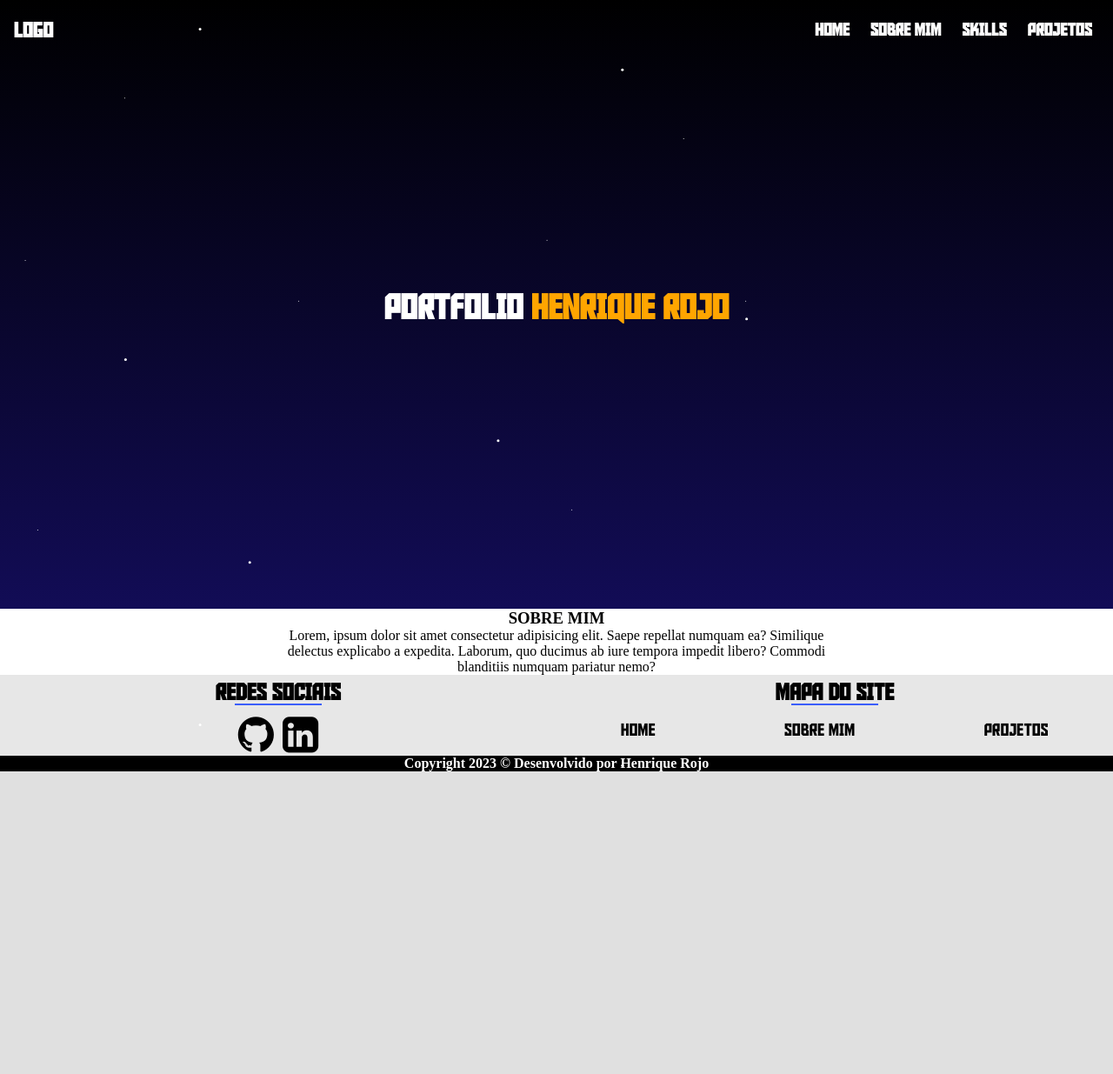
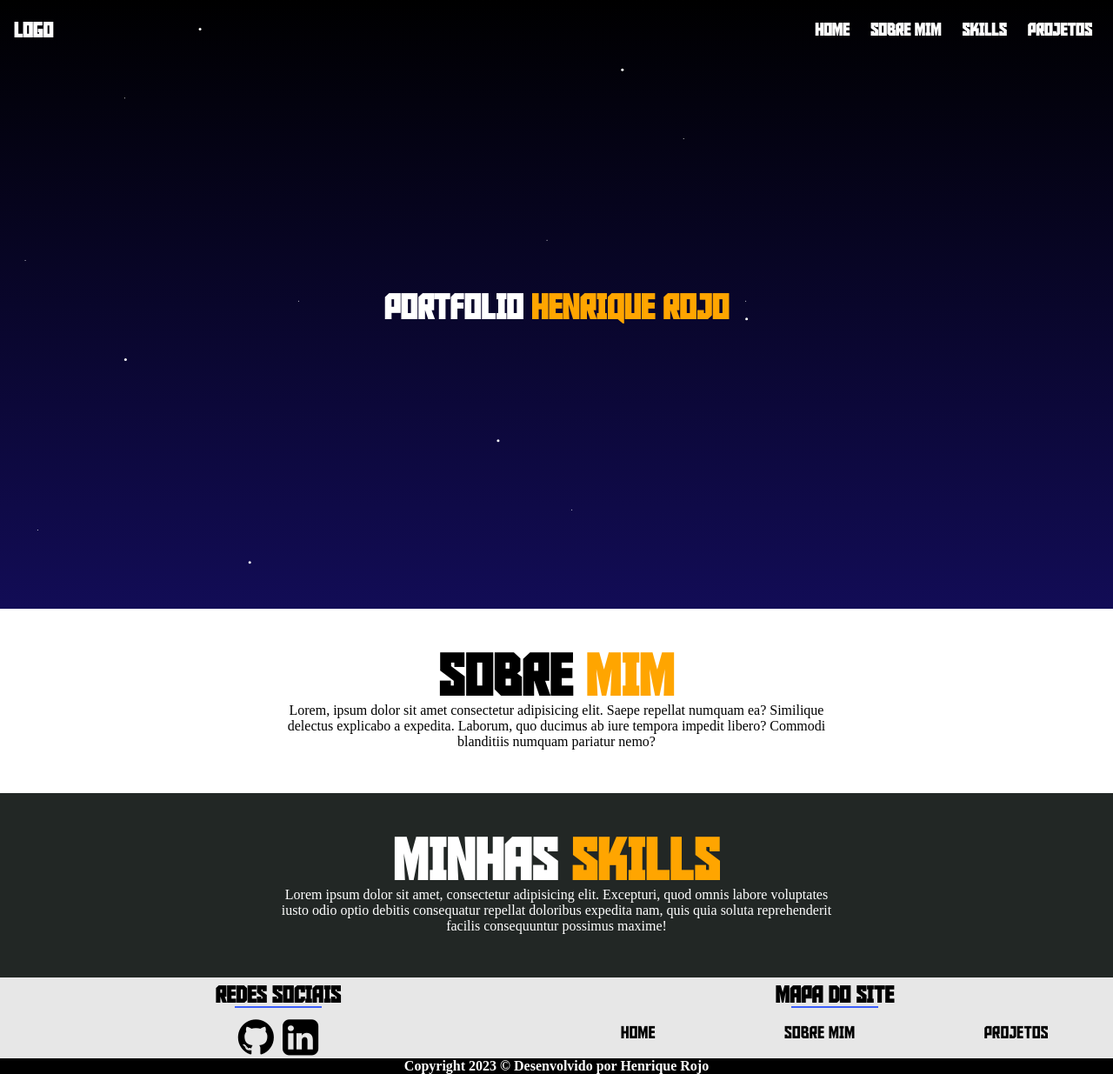
Before and after one commit to henriquerojo/portfolio, a PHP site: page / in a window 1280 px wide. Shown: the whole page at 87% size. Before the commit the page ends 887 px from the top, so only its background shows below. Run offline with PHP 8.4, Linux system fonts and the light colour scheme; some libraries are stand-ins or nearby versions.

Commit message:
protótipo das seções de skills e about

```diff
--- a/index.html
+++ b/index.html
@@ -37,12 +37,23 @@
         <!-- FIM ÁREA INICIAL -->
         <section id="about">
             <article>
-                <h1>SOBRE <span>MIM</span></h1>
-                <p>Lorem, ipsum dolor sit amet consectetur adipisicing elit. Saepe repellat numquam ea? Similique delectus explicabo a expedita. Laborum, quo ducimus ab iure tempora impedit libero? Commodi blanditiis numquam pariatur nemo?</p>
+                <div id="titulo-about">
+                    <h1 style="font-family: fonte4; font-size: 50pt;">SOBRE <span style="color: orange;">MIM</span></h1>
+                </div>
+                <div id="texto-about">
+                    <p>Lorem, ipsum dolor sit amet consectetur adipisicing elit. Saepe repellat numquam ea? Similique delectus explicabo a expedita. Laborum, quo ducimus ab iure tempora impedit libero? Commodi blanditiis numquam pariatur nemo?</p>
+                </div>
             </article>
         </section>
-        <section id="skills">
-
+        <section id="skills" style="background-color: var(--cor-skills);">
+            <article>
+                <div id="titulo-skills">
+                    <h1 style="font-family: fonte4; font-size: 50pt; color: white;">MINHAS <span style="color: orange;">SKILLS</span></h1>
+                </div>
+                <div id="texto-skills">
+                    <p style="color: white;">Lorem ipsum dolor sit amet, consectetur adipisicing elit. Excepturi, quod omnis labore voluptates iusto odio optio debitis consequatur repellat doloribus expedita nam, quis quia soluta reprehenderit facilis consequuntur possimus maxime!</p>
+                </div>
+            </article>
         </section>
         <section id="project">
 
--- a/style.css
+++ b/style.css
@@ -11,6 +11,7 @@
 :root
 {
     --cor-hover-link: blue;
+    --cor-skills: #222725;
 }
 /* FIM VARIÁVEIS */
 
@@ -203,6 +204,7 @@ header.rolagem #menu a:hover
     width: 100%;
     height: 700px;
     background: linear-gradient(0, #120c56, #000000);
+    overflow: hidden;
 }
 
 .stars
@@ -372,6 +374,8 @@ header.rolagem #menu a:hover
     justify-content: center;
     align-items: center;
     text-align: center;
+    padding-top: 50px;
+    padding-bottom: 50px;
 }
 
 #about article
@@ -379,6 +383,27 @@ header.rolagem #menu a:hover
     width: 50%;
 }
 /* FIM ABOUT */
+
+/* INÍCIO SKILLS */
+#skills
+{
+    display: flex;
+    justify-content: center;
+    align-items: center;
+    text-align: center;
+    padding-top: 50px;
+    padding-bottom: 50px;
+}
+
+#skills article
+{
+    width: 50%;
+}
+/* FIM SKILLS */
+
+/* INÍCIO PROJECT */
+
+/* FIM PROJECT */
 
 /* INÍCIO RODAPÉ */
 
```
